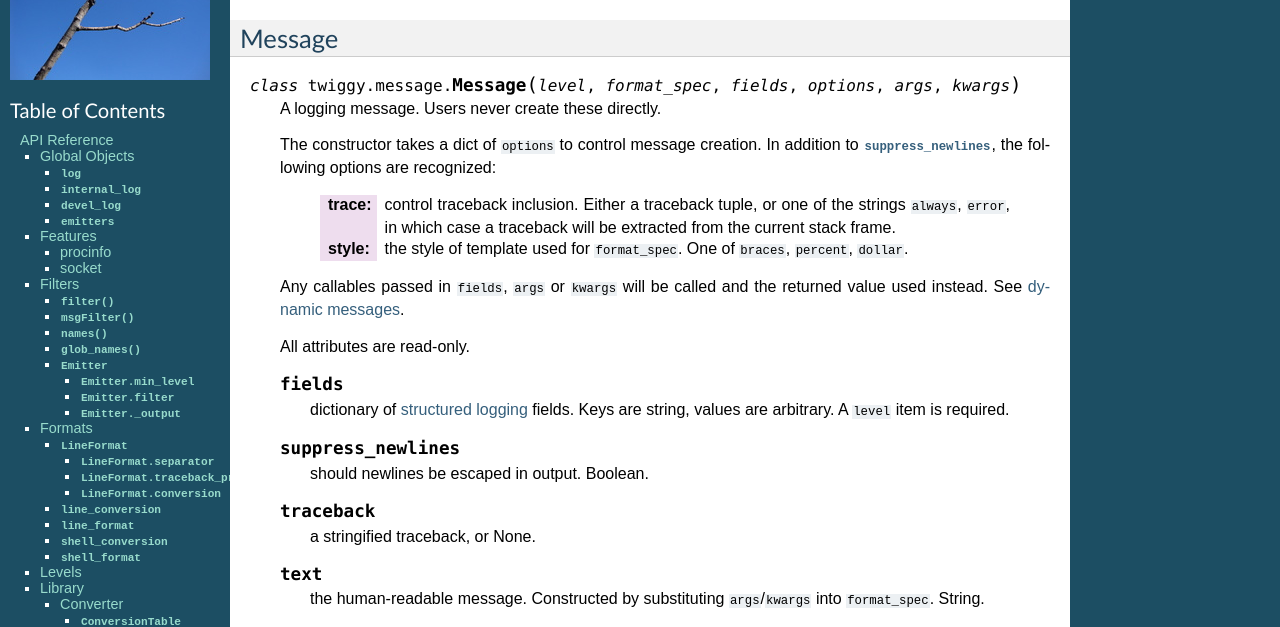
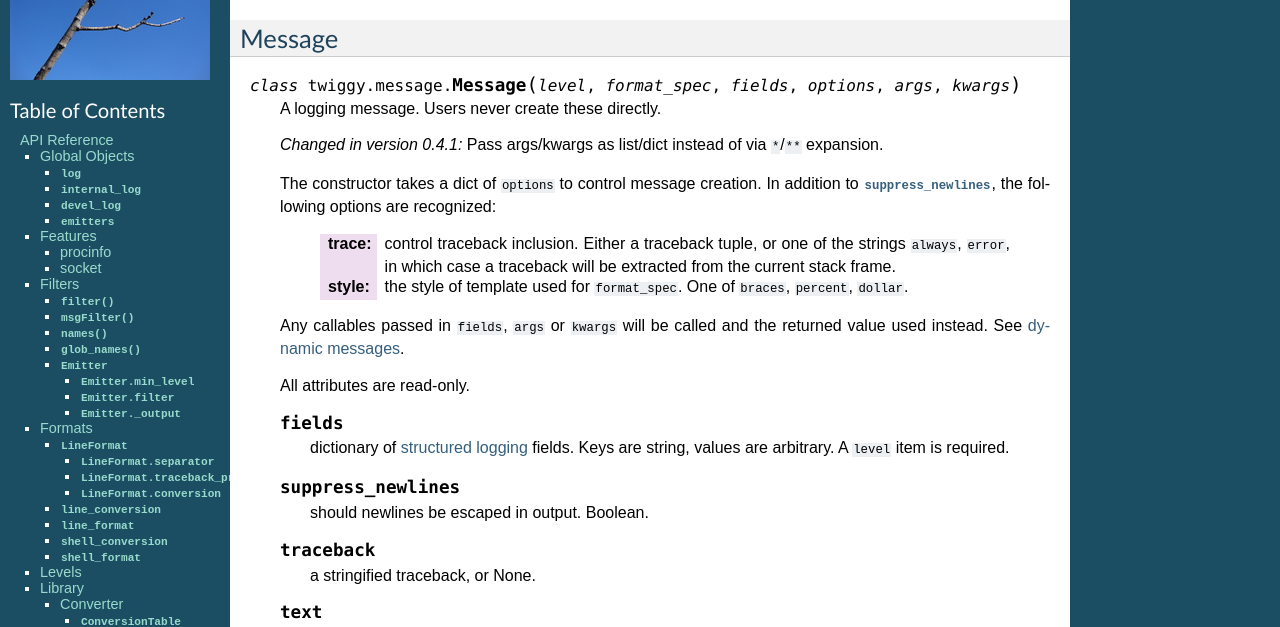
Before and after one commit to wearpants/twiggy, a Sphinx documentation site: the page built from doc/api.rst, in a window 1280 px wide and 1400 px high, scrolled down 7266 px. Shown: the part 124-751 px from the top of the window. Built offline with Sphinx 7.4.7, drawn with Linux system fonts in a browser that asks for light colours; some of the changed text lies outside the part shown; grey boxes are pictures that could not be loaded.

Commit message:
minor doc updates

```diff
--- a/doc/api.rst
+++ b/doc/api.rst
@@ -327,6 +327,9 @@ Message
 
     A logging message.  Users never create these directly.
 
+    .. versionchanged:: 0.4.1
+        Pass args/kwargs as list/dict instead of via ``*``/``**`` expansion.
+
     .. _message-options:
 
     The constructor takes a dict of ``options`` to control message creation.  In addition to :attr:`.suppress_newlines`, the following options are recognized:
@@ -374,6 +377,9 @@ Outputs
 
     .. automethod:: __init__
 
+    .. versionadded:: 0.4.1
+        Add the `close_atexit` parameter.
+
     .. method:: close
 
         Finalize the output.
@@ -405,3 +411,6 @@ Outputs
 .. autoclass:: NullOutput
 
 .. autoclass:: ListOutput
+
+    .. versionchanged:: 0.4.1
+        Replace `DequeOutput` with more useful `ListOutput`.
--- a/doc/reference_guide.rst
+++ b/doc/reference_guide.rst
@@ -63,6 +63,8 @@ If you really want to log a callable, ``repr()`` it or wrap it in lambda.
 Features!
 *******************
 :mod:`Features <.features>` are optional additons of logging functionality to the `.log`. They encapsulate common logging patterns. Code can be written using a feature, enhancing what information is logged. The feature can be disabled at :ref:`runtime <twiggy-setup>` if desired.
+
+.. warning:: Features are currently deprecated, pending a reimplementation in version 0.5
 
 .. doctest:: features
 
@@ -199,6 +201,9 @@ When developing extensions to twiggy, use the :data:`devel_log`. An :class:`.Int
 
 Writing Features
 ===================
+
+.. warning:: Features are currently deprecated, pending a reimplementation in version 0.5
+
 Features are used to encapsulate common logging patterns. They are implemented as methods added to the :class:`.Logger` class. They receive an instance as the first argument (ie, ``self``). :meth:`Enable the feature <.addFeature>` before using.
 
 Features come in two flavors: those that add information to a message's fields or set options, and those that cause output.
```
